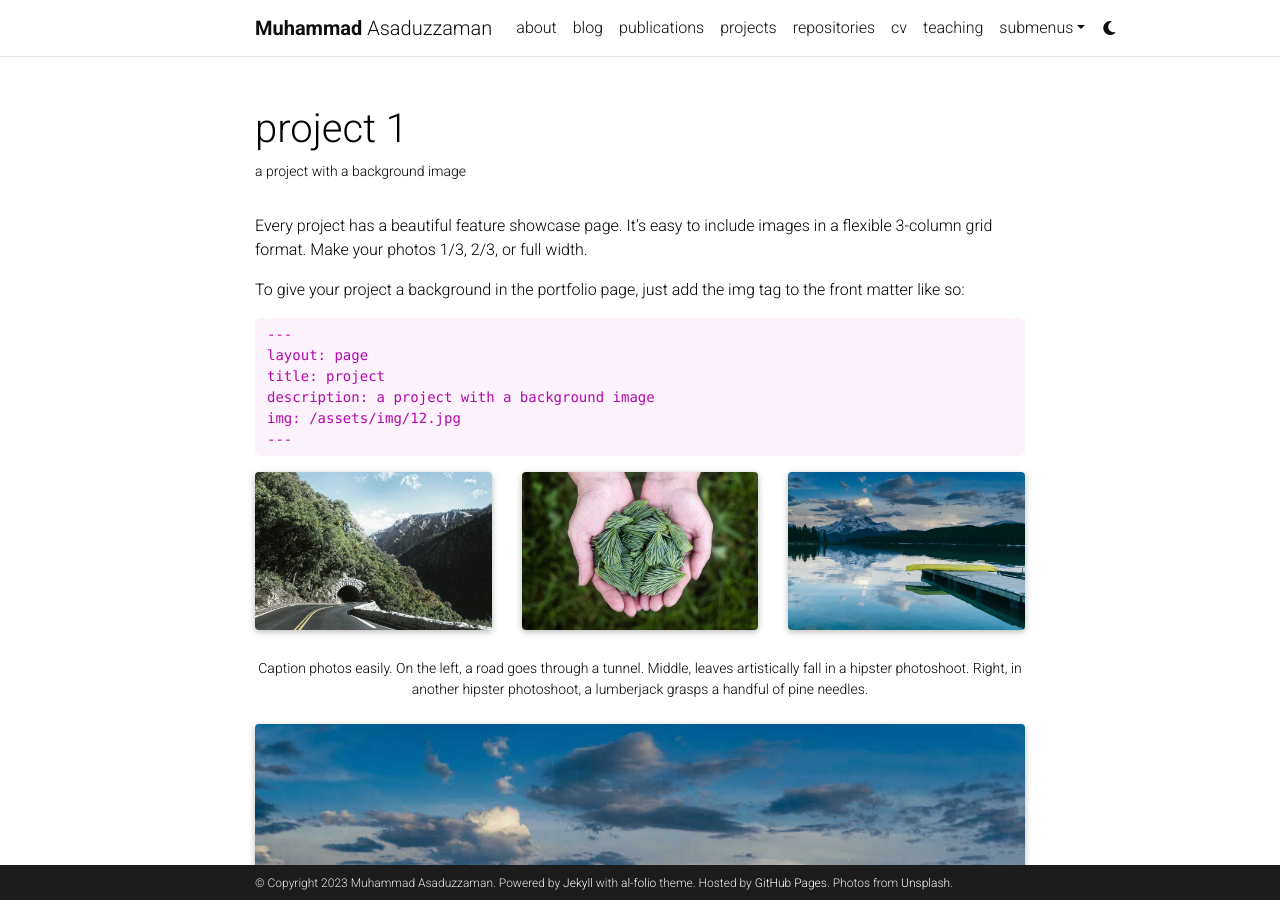
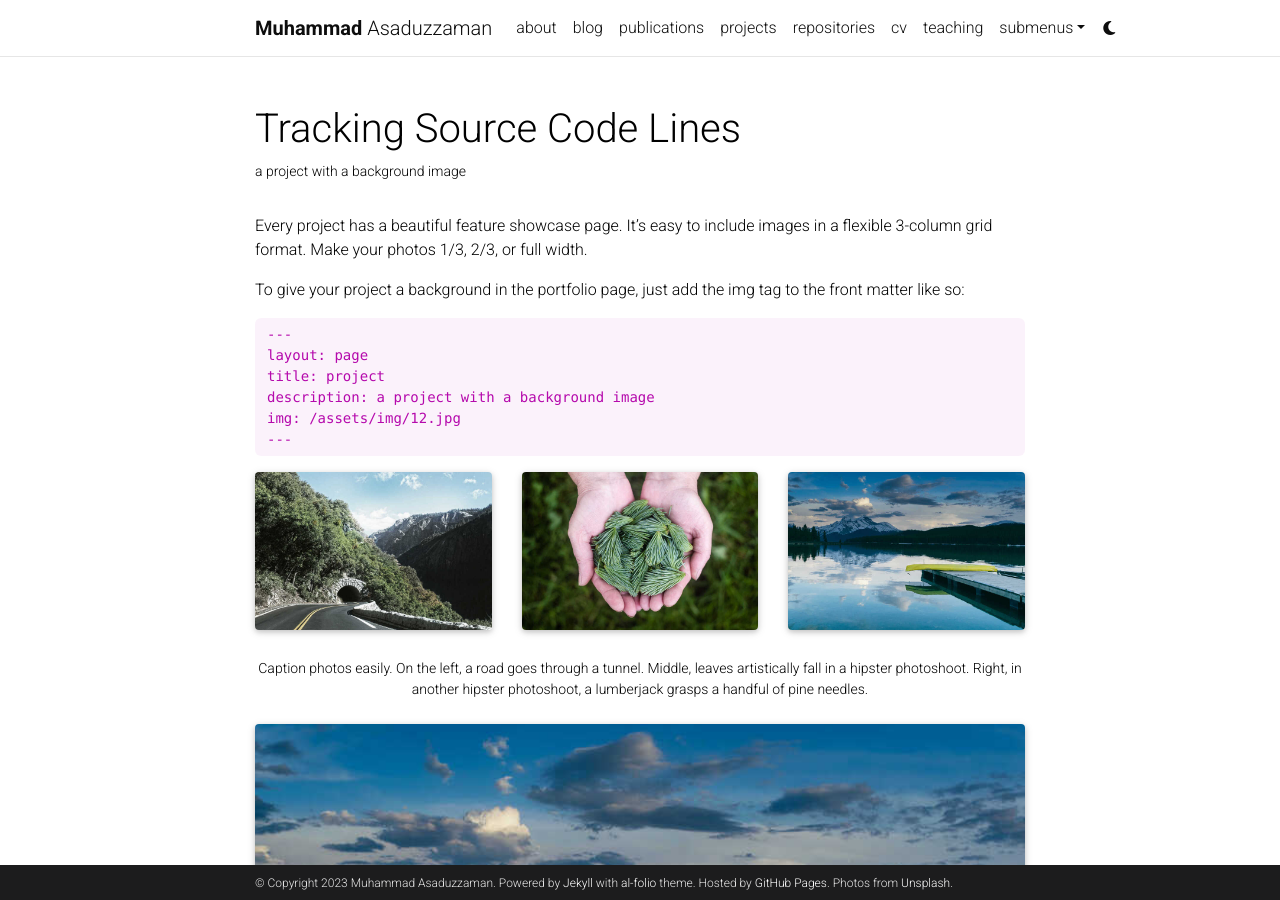
Before and after one commit to muhammad-asaduzzaman/muhammad-asaduzzaman.github.io, a Jekyll site: the page built from _projects/1_project.md, in a window 1280 px wide and 900 px high. Built offline with Jekyll 4.4.1, drawn with Linux system fonts in a browser that asks for light colours; full-size pictures stand in for the smaller copies a plugin makes; comment, search, counter and statistics services are not loaded; a style sheet for code colours, icons or effects is not loaded.

Commit message:
Update 1_project.md

```diff
--- a/_projects/1_project.md
+++ b/_projects/1_project.md
@@ -1,8 +1,8 @@
 ---
 layout: page
-title: project 1
+title: Tracking Source Code Lines
 description: a project with a background image
-img: assets/img/12.jpg
+img: assets/img/lhdiff_line_tracking_examples.png
 importance: 1
 category: work
 related_publications: einstein1956investigations, einstein1950meaning
```
